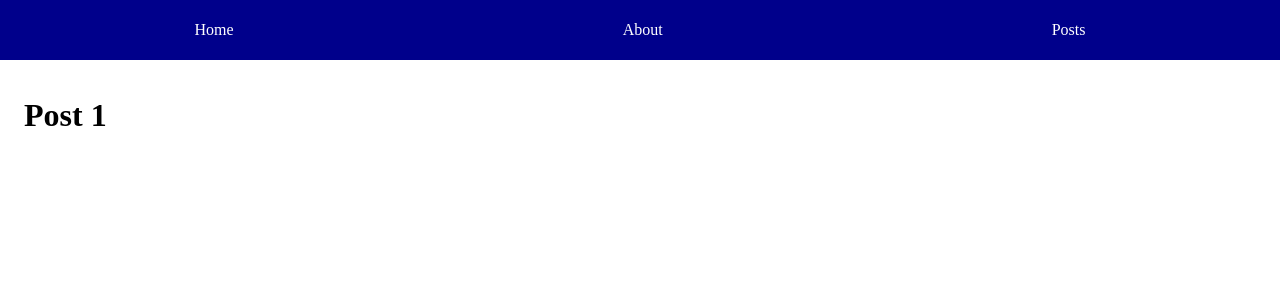
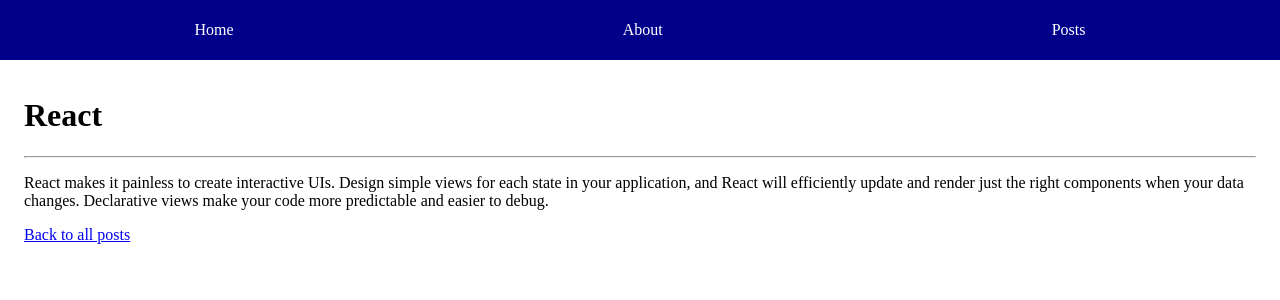
Before and after one commit to VladyslavGit/next.js-ssr, a Next.js app: page /post/1 in a window 1280 px wide. Shown: the top 300 px of the page. Built offline with nearby package versions, Linux system fonts and the light colour scheme; data requests are answered from the project's data file.

Commit message:
fixed logic for post page

```diff
--- a/pages/post/[id].js
+++ /dev/null
@@ -1,12 +0,0 @@
-import { useRouter } from "next/router";
-import { MainLayout } from "./../../components/MainLayout";
-
-export default function Post() {
-  const router = useRouter();
-  console.log(router);
-  return (
-    <MainLayout>
-      <h1>Post {router.query.id}</h1>
-    </MainLayout>
-  );
-}
--- /dev/null
+++ b/pages/post/[id].tsx
@@ -0,0 +1,77 @@
+import { useState, useEffect } from "react";
+import { MainLayout } from "../../components/MainLayout";
+import Link from "next/link";
+import { useRouter } from "next/router";
+import { NextPageContext } from "next";
+import { MyPost } from "../../interfaces/post";
+
+interface PostPageProps {
+  post: MyPost;
+}
+
+export default function Post({ post: serverPost }: PostPageProps) {
+  const [post, setPost] = useState(serverPost);
+  const router = useRouter();
+
+  useEffect(() => {
+    async function load() {
+      const response = await fetch(
+        `http://localhost:4300/posts/${router.query.id}`
+      );
+      const data = await response.json();
+      setPost(data);
+    }
+
+    if (!serverPost) {
+      load();
+    }
+  }, []);
+
+  if (!post) {
+    return (
+      <MainLayout>
+        <p>Loading ...</p>
+      </MainLayout>
+    );
+  }
+
+  return (
+    <MainLayout>
+      <h1>{post.title}</h1>
+      <hr />
+      <p>{post.body}</p>
+      <Link href={"/posts"}>
+        <a>Back to all posts</a>
+      </Link>
+    </MainLayout>
+  );
+}
+
+interface PostNextPageContext extends NextPageContext {
+  query: {
+    id: string;
+  };
+}
+
+Post.getInitialProps = async ({ query, req }: PostNextPageContext) => {
+  if (!req) {
+    return { post: null };
+  }
+
+  const response = await fetch(`${process.env.API_URL}/posts/${query.id}`);
+  const post: MyPost = await response.json();
+
+  return {
+    post,
+  };
+};
+
+// export async function getServerSideProps({ query, req }) {
+//   // if (!req) {
+//   //   return {post: null}
+//   // }
+//   const response = await fetch(`http://localhost:4300/posts/${query.id}`)
+//   const post = await response.json()
+//
+//   return {props: {post}}
+// }
```
